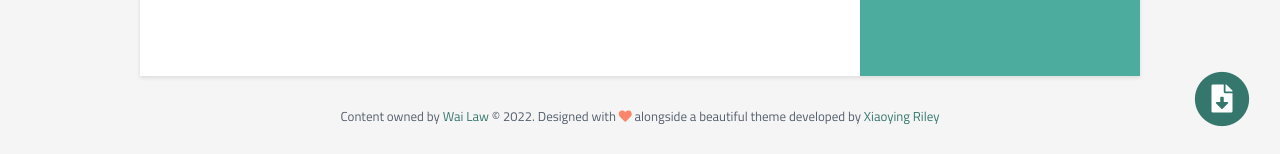
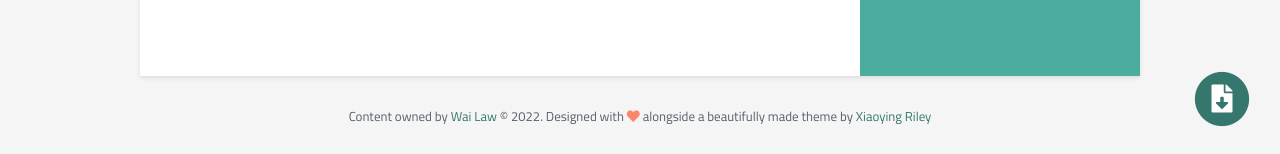
Before and after one commit to W-A-I-L-A-W-8/cv-wailaw, a Jekyll site: the page built from index.html, in a window 1280 px wide and 900 px high, scrolled down 1644 px. Shown: the part 743-897 px from the top of the window. Built offline with Jekyll 4.4.1, drawn with Linux system fonts in a browser that asks for light colours.

Commit message:
Update data.yml

```diff
--- a/_data/data.yml
+++ b/_data/data.yml
@@ -209,4 +209,4 @@ skills:
         level: 60%
 
 footer: >
-    Content owned by <a href="https://wailaw.me">Wai Law</a> © 2022. Designed with <i class="fas fa-heart"></i> alongside a beautiful theme developed by <a href="http://themes.3rdwavemedia.com" target="_blank" rel="nofollow">Xiaoying Riley</a>
+    Content owned by <a href="https://wailaw.me">Wai Law</a> © 2022. Designed with <i class="fas fa-heart"></i> alongside a beautifully made theme by <a href="http://themes.3rdwavemedia.com" target="_blank" rel="nofollow">Xiaoying Riley</a>
```
